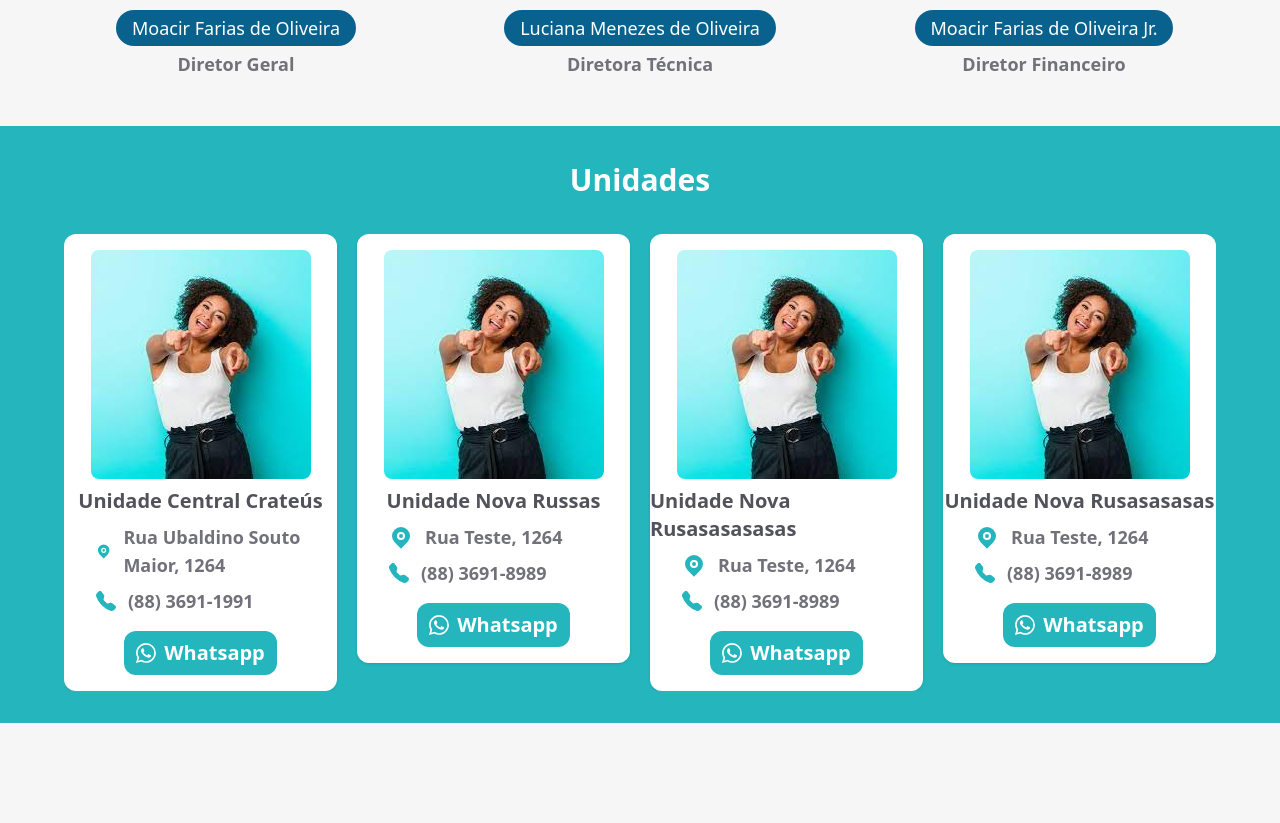
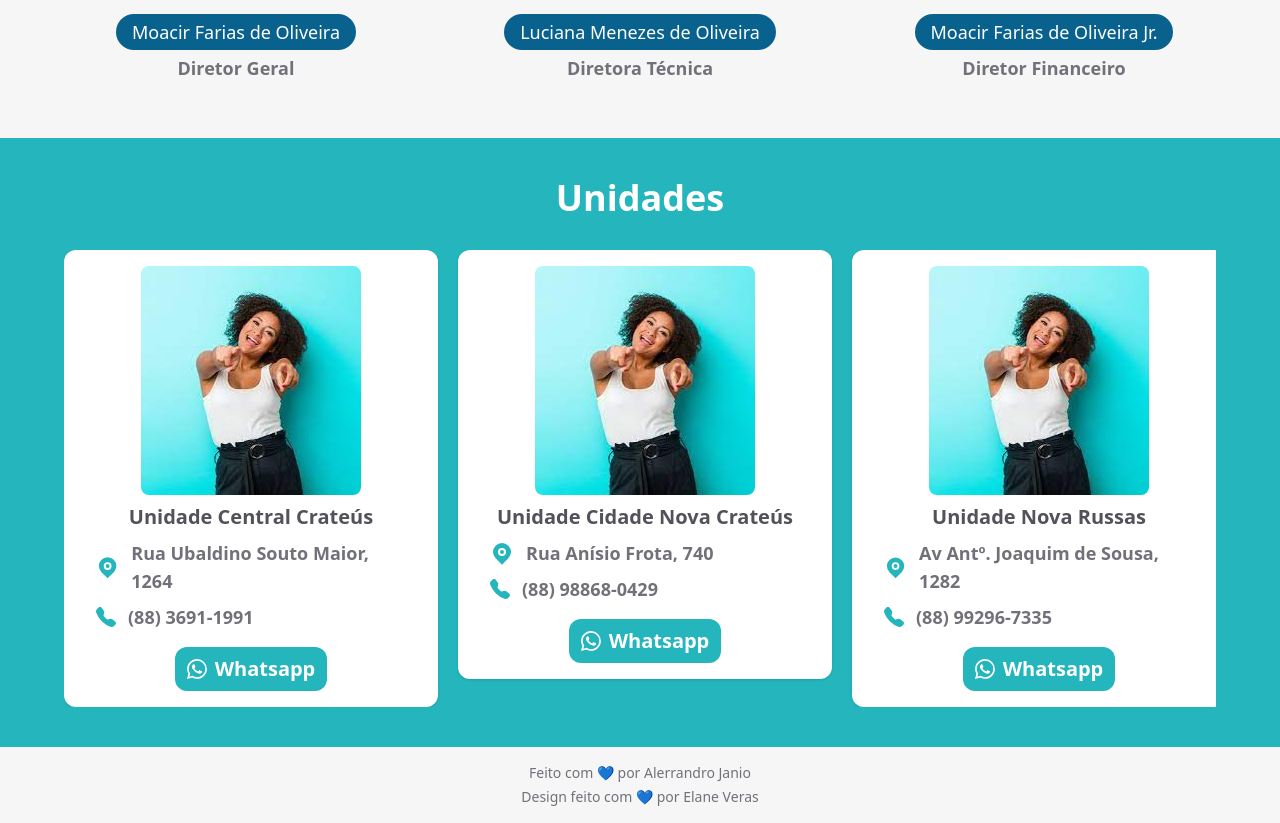
Before and after one commit to alerrandrojanio/lacjml, a Next.js app: page / in a window 1280 px wide. Shown: the part 2162-2985 px from the top of the page. Before the commit the page ends 2885 px from the top, so only its background shows below. Built offline with nearby package versions, Linux system fonts and the light colour scheme.

Commit message:
feat: section units reponsiva / footer

```diff
--- a/src/components/Directory.tsx
+++ b/src/components/Directory.tsx
@@ -22,10 +22,11 @@ const directors = [
 
 export function Directory() {
   return (
-    <section className="w-full flex flex-col justify-center items-center mb-8">
-      <h1 className="font-bold text-3xl text-zinc-600 my-9">Diretoria</h1>
+    <section id="directory" className="w-full py-10 ">
+      <div className="flex flex-col justify-center items-center ">
+        <h1 className="font-bold text-4xl text-zinc-600 ">Diretoria</h1>
 
-      <div className="w-full flex flex-row justify-center gap-5 flex-wrap">
+        <div className="w-full flex flex-row justify-center gap-5 flex-wrap mt-8">
           {directors.map((director) => {
             return (
               <Director
@@ -37,6 +38,7 @@ export function Directory() {
             )
           })}
         </div>
+      </div>
     </section>
   )
 }
--- /dev/null
+++ b/src/components/Footer.tsx
@@ -0,0 +1,28 @@
+export function Footer() {
+  return (
+    <footer className="w-full bg-lac-background-page">
+      <div className="flex justify-center items-center flex-col gap-1 px-8 py-4">
+        <span className="text-sm text-zinc-500">
+          Feito com 💙 por{" "}
+          <a
+            href="https://github.com/alerrandrojanio"
+            target="_blank"
+            className=" hover:text-lac-blue"
+          >
+            Alerrandro Janio
+          </a>
+        </span>
+        <span className="text-sm text-zinc-500">
+          Design feito com 💙 por{" "}
+          <a
+            href="https://github.com/elane-veras"
+            target="_blank"
+            className=" hover:text-lac-blue"
+          >
+            Elane Veras
+          </a>
+        </span>
+      </div>
+    </footer>
+  )
+}
--- a/src/components/Navbar.tsx
+++ b/src/components/Navbar.tsx
@@ -7,9 +7,9 @@ import Logo from "../../public/img/lac-logo.svg"
 
 const menu = [
   { title: "Início", href: "#index" },
-  { title: "Diretoria", href: "#index" },
-  { title: "Unidades", href: "#index" },
-  { title: "Certificados", href: "#index" },
+  { title: "Diretoria", href: "#directory" },
+  { title: "Unidades", href: "#units" },
+  { title: "Certificados", href: "#certifications" },
   { title: "Feedback", href: "#index" },
   { title: "Convênios", href: "#index" },
   { title: "Sobre", href: "#index" },
@@ -42,9 +42,9 @@ export function Navbar() {
         </ul>
       </div>
 
-      <div className="flex items-center justify-center gap-6 ">
-        <div>
-          <ul className="flex items-center gap-2 max-md:gap-2">
+      <div className="flex items-center justify-center gap-6">
+        <div className="max-md:hidden">
+          <ul className="flex items-center gap-2 max-md:gap-2 ">
             <li className="bg-lac-blue p-2 rounded-full hover:bg-lac-darkblue">
               <a href="#">
                 <FaFacebookF className="h-4 w-4 text-white max-md:h-3 max-md:w-3" />
--- a/src/components/UnitCard.tsx
+++ b/src/components/UnitCard.tsx
@@ -9,7 +9,7 @@ interface UnitCardProps {
   andress: string
   photo: StaticImageData
   tel: string
-  url_contact: Url
+  url_contact: string
 }
 
 export function UnitCard({
@@ -42,8 +42,9 @@ export function UnitCard({
         </div>
 
         <a
-          href="#"
-          className="flex items-center justify-center gap-2 py-2 px-3 mt-2 rounded-xl bg-lac-background-units hover:bg-lac-darkblue"
+          href={url_contact}
+          target="_blank"
+          className="flex items-center justify-center gap-2 py-2 px-3 mt-2 rounded-xl bg-lac-background-units hover:bg-lac-blue"
         >
           <BsWhatsapp className="w-5 h-5 text-white" />
           <span className="text-white font-semibold text-xl">Whatsapp</span>
--- a/src/components/Units.tsx
+++ b/src/components/Units.tsx
@@ -15,50 +15,73 @@ const units = [
     andress: "Rua Ubaldino Souto Maior, 1264",
     photo: Photo,
     tel: "(88) 3691-1991",
+    url_contact: "https://wa.me/558888772649",
+  },
+  {
+    name: "Unidade Cidade Nova Crateús",
+    andress: "Rua Anísio Frota, 740",
+    photo: Photo,
+    tel: "(88) 98868-0429",
+    url_contact: "https://wa.me/5588992663681",
+  },
+  {
+    name: "Unidade Nova Russas",
+    andress: "Av Antº. Joaquim de Sousa, 1282",
+    photo: Photo,
+    tel: "(88) 99296-7335",
+    url_contact: "",
+  },
+
+  {
+    name: "Unidade de Ipaporanga",
+    andress: "Av Pedro Correia Leitão, 111",
+    photo: Photo,
+    tel: "(88) 98198-7424",
     url_contact: "",
   },
   {
-    name: "Unidade Nova Russas",
-    andress: "Rua Teste, 1264",
+    name: "Unidade Tamboril",
+    andress: "Rua José Rangel Borges, 165",
     photo: Photo,
-    tel: "(88) 3691-8989",
+    tel: "(88) 99298-8088",
     url_contact: "",
   },
   {
-    name: "Unidade Nova Rusasasasasas",
-    andress: "Rua Teste, 1264",
+    name: "Unidade Novo Oriente",
+    andress: "Rua Pedro Carvalhedo, 205",
     photo: Photo,
-    tel: "(88) 3691-8989",
-    url_contact: "",
-  },
-  {
-    name: "Unidade Nova Rusasasasas",
-    andress: "Rua Teste, 1264",
-    photo: Photo,
-    tel: "(88) 3691-8989",
-    url_contact: "",
-  },
-  {
-    name: "Unidade Nova Rasssasas",
-    andress: "Rua Teste, 1264",
-    photo: Photo,
-    tel: "(88) 3691-8989",
+    tel: "(88) 99968-2166",
     url_contact: "",
   },
 ]
 
 export function Units() {
   return (
-    <section className="w-full flex flex-col justify-center items-center mb-8 pb-8 bg-lac-background-units ">
-      <h1 className="font-bold text-3xl my-9 text-white">Unidades</h1>
+    <section id="units" className="w-full py-10 bg-lac-background-units ">
+      <div className=" flex flex-col justify-center items-center">
+        <h1 className="font-bold text-4xl text-white">Unidades</h1>
 
-      <div className="w-full px-16">
+        <div className="w-full px-16 mt-8 max-sm:px-3">
           <Swiper
             spaceBetween={20}
             slidesPerView={4}
             pagination={{ clickable: true }}
             onSlideChange={() => console.log("slide change")}
             onSwiper={(swiper) => console.log(swiper)}
+            breakpoints={{
+              375: {
+                width: 350,
+                slidesPerView: 1,
+              },
+              640: {
+                width: 640,
+                slidesPerView: 2,
+              },
+              768: {
+                width: 768,
+                slidesPerView: 2,
+              },
+            }}
           >
             {units.map((unit) => {
               return (
@@ -75,6 +98,7 @@ export function Units() {
             })}
           </Swiper>
         </div>
+      </div>
     </section>
   )
 }
--- a/src/pages/_document.tsx
+++ b/src/pages/_document.tsx
@@ -2,7 +2,7 @@ import { Html, Head, Main, NextScript } from "next/document"
 
 export default function Document() {
   return (
-    <Html lang="en">
+    <Html lang="en" className="scroll-smooth">
       <Head />
       <body className="bg-lac-background-page">
         <Main />
--- a/src/pages/index.tsx
+++ b/src/pages/index.tsx
@@ -4,6 +4,7 @@ import { Navbar } from "@/components/Navbar"
 import { Slide } from "@/components/Slide"
 import { Directory } from "@/components/Directory"
 import { Units } from "@/components/Units"
+import { Footer } from "@/components/Footer"
 
 const inter = Inter({
   weight: ["400", "500", "700"],
@@ -19,6 +20,7 @@ export default function Home() {
         <Slide />
         <Directory />
         <Units />
+        <Footer />
       </main>
     </div>
   )
```
Lines whose indentation alone changed are shown as unchanged.
